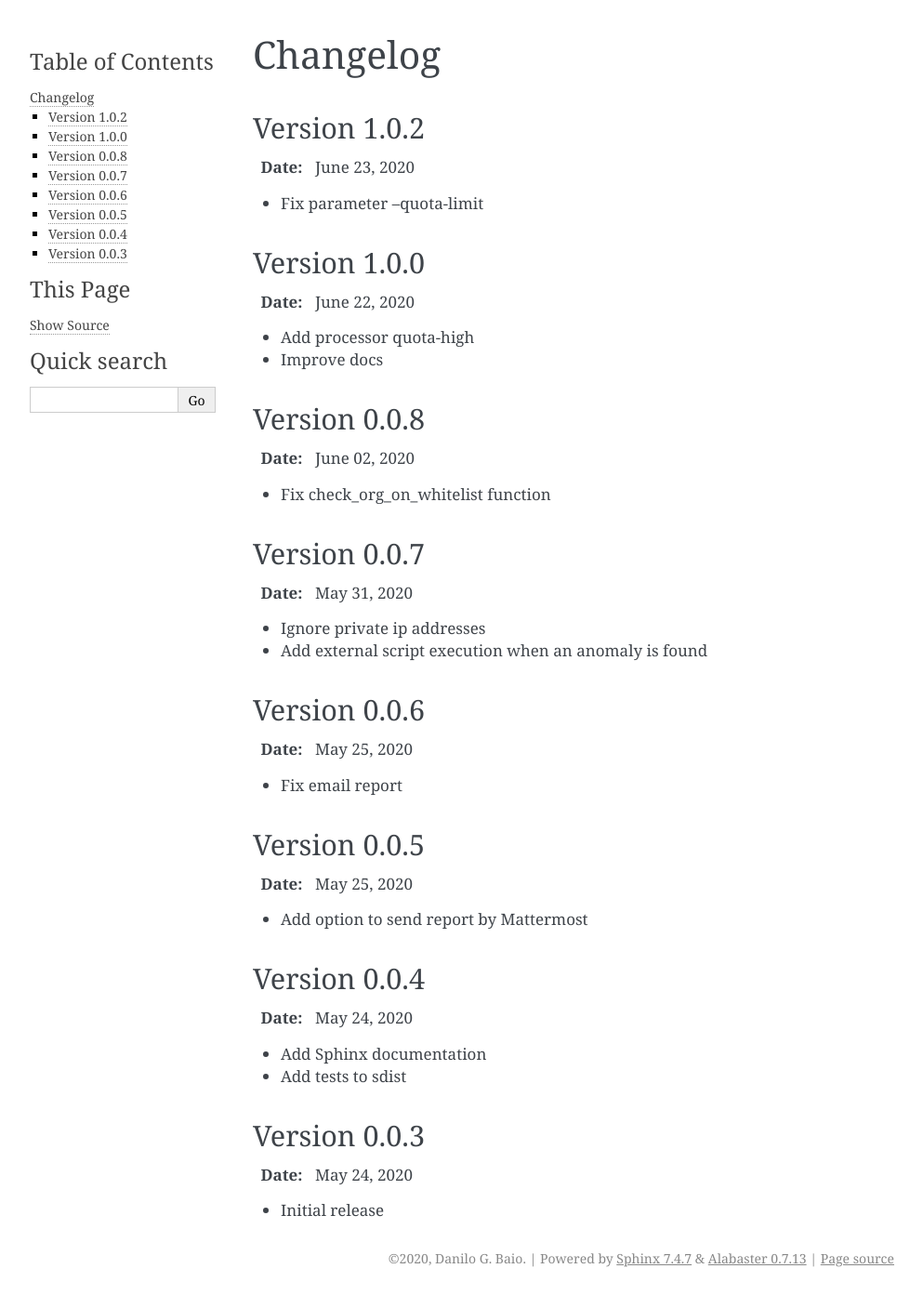
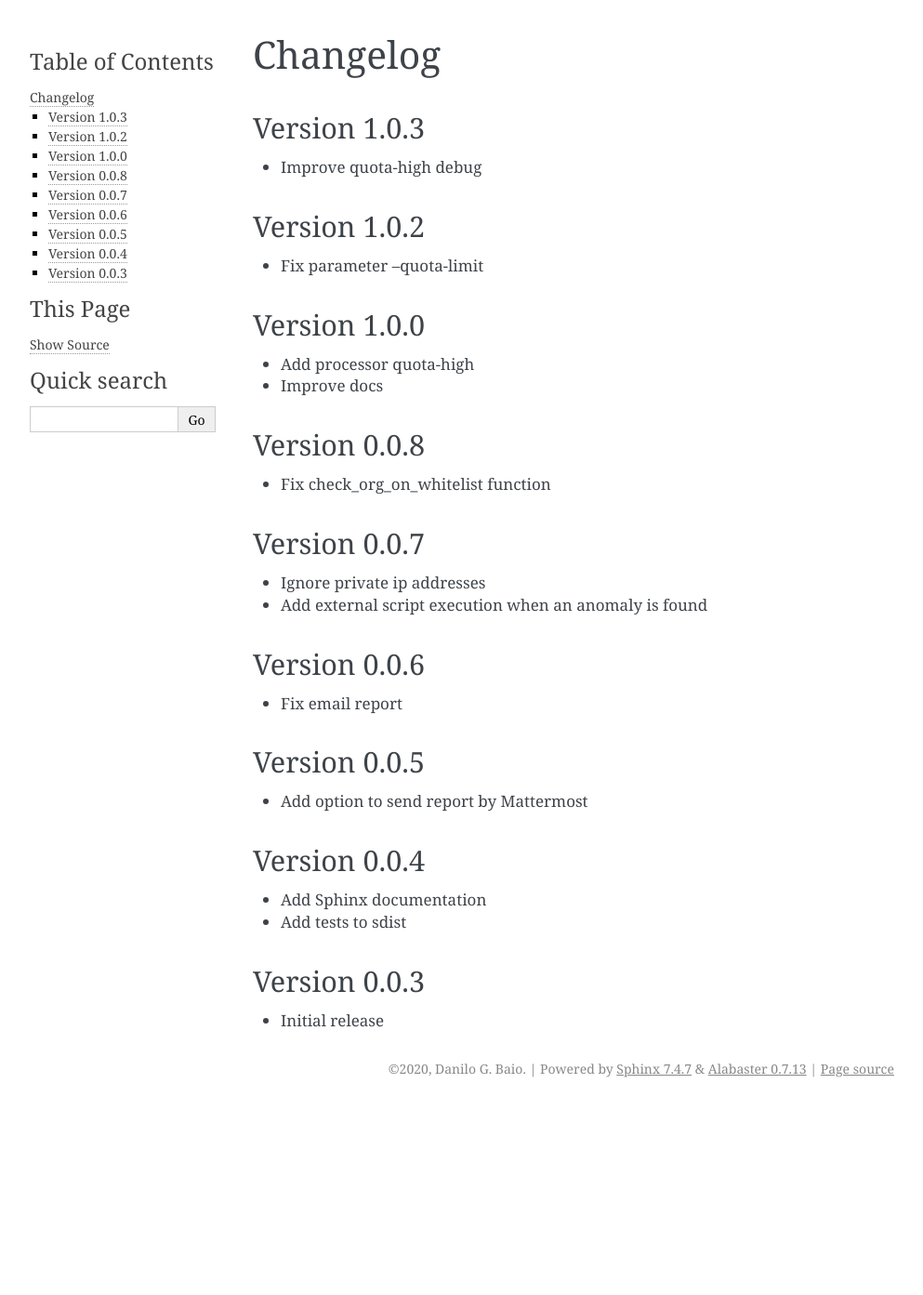
Before and after one commit to dbaio/loganom, a Sphinx documentation site: the page built from docs/changelog.rst, in a window 1280 px wide. Shown: the whole page at 93% size, without its empty margins (148-1141 px from the left). Built offline with Sphinx 7.4.7, drawn with Linux system fonts in a browser that asks for light colours; after the commit the page ends 1189 px from its top, so only the background shows below that.

Commit message:
Update to 1.0.3

```diff
--- a/docs/changelog.rst
+++ b/docs/changelog.rst
@@ -1,18 +1,20 @@
 Changelog
 =========
 
+Version 1.0.3
+-------------
+
+* Improve quota-high debug
+
+
 Version 1.0.2
 -------------
-
-:Date: June 23, 2020
 
 * Fix parameter --quota-limit
 
 
 Version 1.0.0
 -------------
-
-:Date: June 22, 2020
 
 * Add processor quota-high
 * Improve docs
@@ -21,15 +23,11 @@ Version 1.0.0
 Version 0.0.8
 -------------
 
-:Date: June 02, 2020
-
 * Fix check_org_on_whitelist function
 
 
 Version 0.0.7
 -------------
-
-:Date: May 31, 2020
 
 * Ignore private ip addresses
 * Add external script execution when an anomaly is found
@@ -38,23 +36,17 @@ Version 0.0.7
 Version 0.0.6
 -------------
 
-:Date: May 25, 2020
-
 * Fix email report
 
 
 Version 0.0.5
 -------------
 
-:Date: May 25, 2020
-
 * Add option to send report by Mattermost
 
 
 Version 0.0.4
 -------------
-
-:Date: May 24, 2020
 
 * Add Sphinx documentation
 * Add tests to sdist
@@ -63,6 +55,4 @@ Version 0.0.4
 Version 0.0.3
 -------------
 
-:Date: May 24, 2020
-
 * Initial release
--- a/docs/conf.py
+++ b/docs/conf.py
@@ -22,7 +22,7 @@ copyright = '2020, Danilo G. Baio'
 author = 'Danilo G. Baio'
 
 # The full version, including alpha/beta/rc tags
-release = '1.0.2'
+release = '1.0.3'
 
 
 # -- General configuration ---------------------------------------------------
--- a/setup.py
+++ b/setup.py
@@ -7,7 +7,7 @@ with open("README.rst", "r") as fh:
 
 setup(
     name="loganom",
-    version="1.0.2",
+    version="1.0.3",
     author="Danilo G. Baio",
     author_email="dbaio@bsd.com.br",
     description="Log analyzer to discover anomalies",
```
